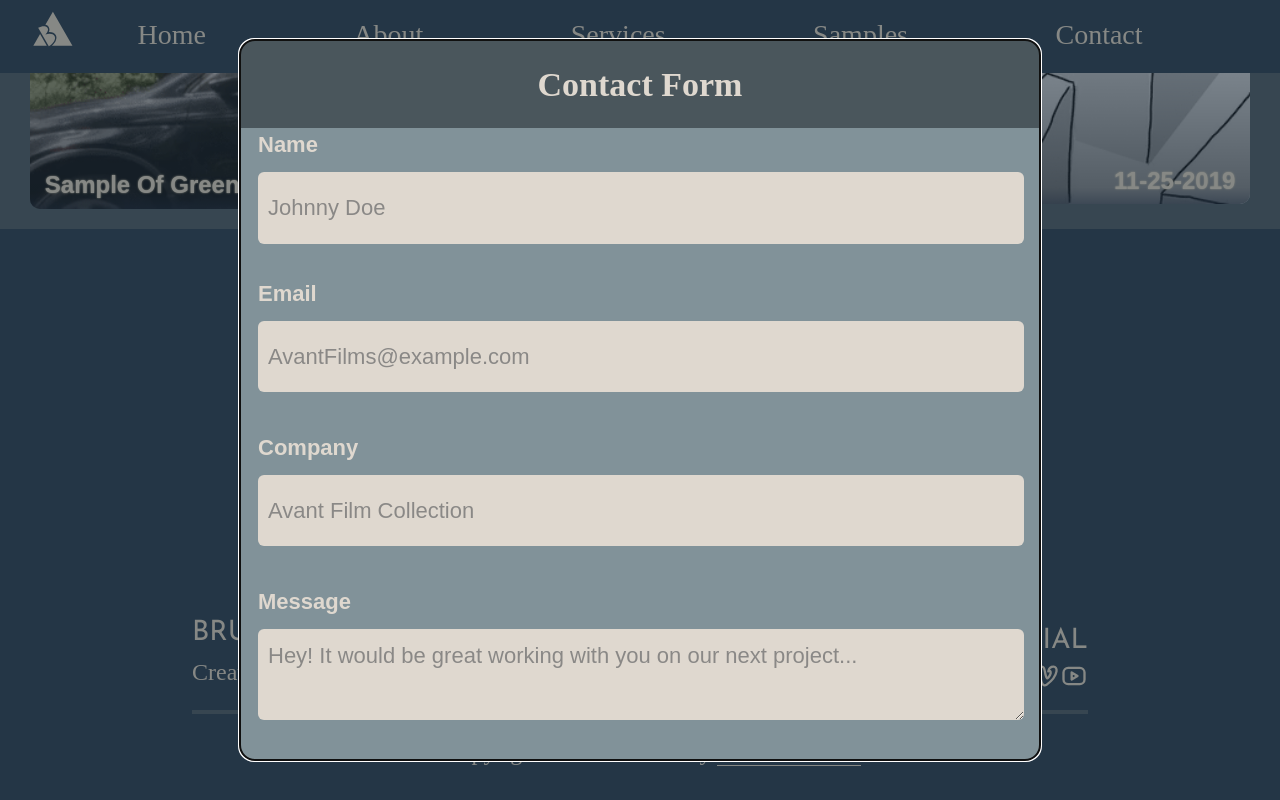
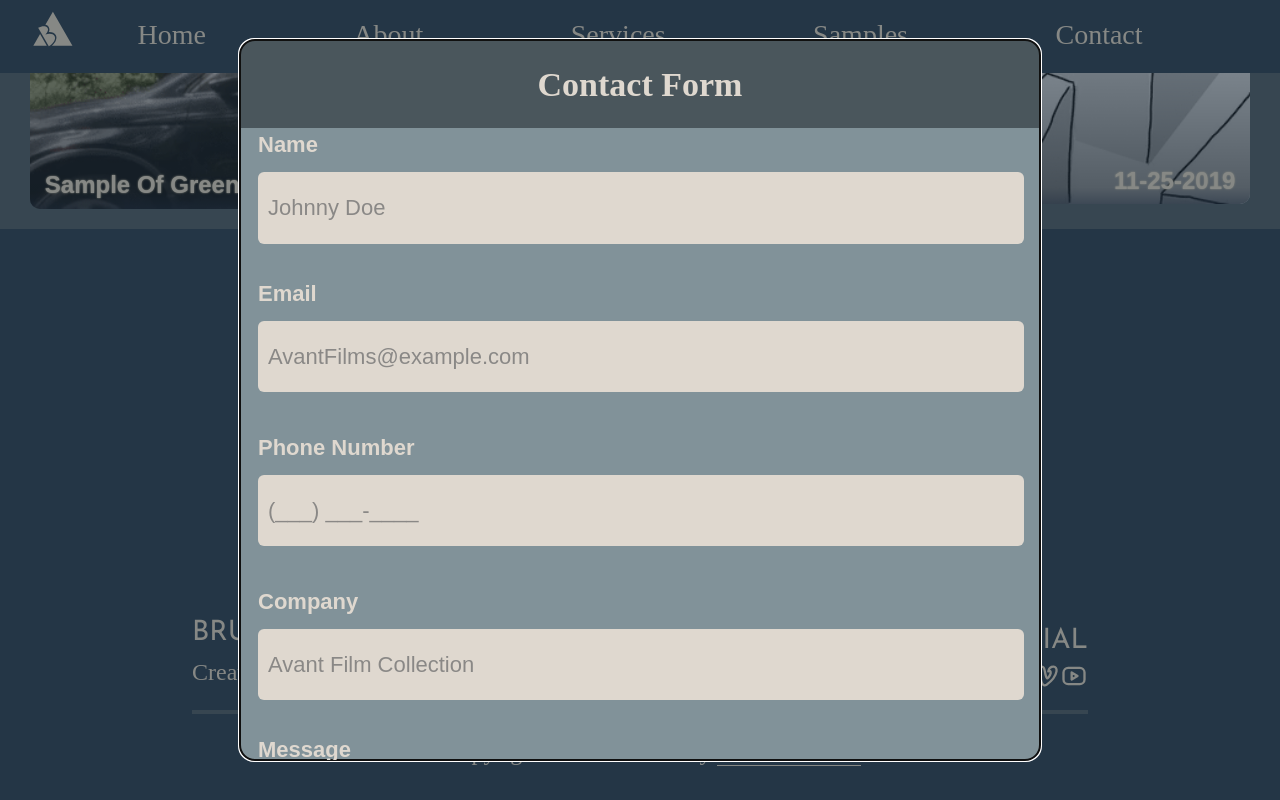
Before and after one commit to brunoarnabar/film-portfolio-deployment, a React (Create React App) app: page / in a window 1280 px wide. Both pictures are taken after a click on the element "Contact Form". Built offline with nearby package versions, Linux system fonts and the light colour scheme; a web font is replaced by a local one.

Commit message:
Contact Form Styling

```diff
--- a/src/Components/Contact/Contact.jsx
+++ b/src/Components/Contact/Contact.jsx
@@ -29,7 +29,7 @@ export default function Contact() {
       </div>
       <div className="ContactContent fs-body">
         <div className="text-neutral-400">
-          To make an inquiry about a project, or to just say hello click the
+          To reach out to me, click the
           following:
         </div>
         <div className="ContactOptionBlock" onClick={openModal}>
--- a/src/Components/Contact/FormContainer/FormCont.jsx
+++ b/src/Components/Contact/FormContainer/FormCont.jsx
@@ -15,6 +15,7 @@ const USER_ID = "CN0RNMNddtaLSaAyj";
 const initialValues = {
   name:"",
   email:"",
+  phone:"",
   company:"",
   budget:"",
   message:"",
@@ -110,7 +111,6 @@ function FormCont({closeModal, employer}) {
                     required
                   />
                 </div>
-
                 <div className="FormInputContainer FormInputEmail">
                   <label className="FormEmail FormLabel">Email</label>
                   <Field
@@ -129,6 +129,15 @@ function FormCont({closeModal, employer}) {
                   </ErrorMessage>
                 </div>
 
+                <div className="FormInputContainer FormInputPhone">
+                  <label className="FormPhone FormLabel">Phone Number</label>
+                  <Field
+                    className="FormPhone FormInput"
+                    placeholder="(___) ___-____"
+                    name="phone"
+                    type="text"
+                  />
+                </div>
                 <div className="FormInputContainer FormInputCompany">
                   <label className="FormCompany FormLabel">Company</label>
                   <Field
@@ -139,7 +148,6 @@ function FormCont({closeModal, employer}) {
                     required
                   />
                 </div>
-
                 <div className="FormInputContainer FormInputBudget">
                   <label className="FormBudget FormLabel">Budget</label>
                   <Field
@@ -150,7 +158,6 @@ function FormCont({closeModal, employer}) {
                     required
                   />
                 </div>
-
                 <div className="FormInputContainer FormInputStart">
                   <label className="FormStart FormLabel">Start Date</label>
                   <DatePicker
@@ -159,7 +166,6 @@ function FormCont({closeModal, employer}) {
                     required
                   />
                 </div>
-
                 <div className="FormInputContainer FormInputEnd">
                   <label className="FormEnd FormLabel">End Date</label>
                   <DatePicker
@@ -168,7 +174,6 @@ function FormCont({closeModal, employer}) {
                     required
                   />
                 </div>
-
                 <div className="FormInputContainer FormInputMessage">
                   <label className="FormMessage FormLabel">Message</label>
                   <Field
@@ -179,7 +184,6 @@ function FormCont({closeModal, employer}) {
                     required
                   />
                 </div>
-
                 <div className="FormInputContainer FormInputQuestion">
                   <label className="FormQuestion FormLabel">
                     How'd You Hear Of Me?
@@ -189,7 +193,6 @@ function FormCont({closeModal, employer}) {
                     as="select"
                     name="question"
                     type="text"
-                    required
                   >
                     <option value="We've Chatted In Person">
                       We've Chatted In Person
@@ -208,7 +211,6 @@ function FormCont({closeModal, employer}) {
                     </option>
                   </Field>
                 </div>
-
                 <div className="FormButtonContainer">
                   <button
                     className="FormButton"
@@ -265,6 +267,16 @@ function FormCont({closeModal, employer}) {
                       <div className="FormError fs-label">{errorMsg}</div>
                     )}
                   </ErrorMessage>
+                </div>
+
+                <div className="FormInputContainer FormInputPhone">
+                  <label className="FormPhone FormLabel">Phone Number</label>
+                  <Field
+                    className="FormPhone FormInput"
+                    placeholder="(___) ___-____"
+                    name="phone"
+                    type="text"
+                  />
                 </div>
 
                 <div className="FormInputContainer FormInputCompany">
--- a/src/Components/Contact/FormContainer/form.scss
+++ b/src/Components/Contact/FormContainer/form.scss
@@ -37,21 +37,21 @@
   grid-template-rows:
     repeat(2, minmax(0, 1fr))
     auto
-    minmax(0, 1fr)
+    repeat(2, minmax(0, 1fr))
     auto
     minmax(0, 1fr)
     auto;
-  grid-template-columns: repeat(2, minmax(0, 1fr));
+  grid-template-columns: minmax(0, 1fr);
   gap: 0.5em;
-  column-gap: 1em;
   grid-template-areas:
-    "FormName FormName"
-    "FormEmail FormEmail"
-    "error error"
-    "FormCompany FormCompany"
-    "FormMessage FormMessage"
-    "FormQuestion FormQuestion"
-    "FormButton FormButton";
+    "FormName"
+    "FormEmail"
+    "error"
+    "FormPhone"
+    "FormCompany"
+    "FormMessage"
+    "FormQuestion"
+    "FormButton";
   // positioning
   position: relative;
   z-index: 10;
@@ -103,9 +103,14 @@
   &.FormInputEmail {
     grid-area: FormEmail;
   }
+  &.FormInputPhone {
+    grid-area: FormPhone;
+    margin-top: -0.25em;
+  }
   &.FormInputCompany {
     grid-area: FormCompany;
-    margin-top: -0.25em;
+      //needed under the error
+    // margin-top: -0.25em;
   }
   &.FormInputBudget {
     grid-area: FormBudget;
```
